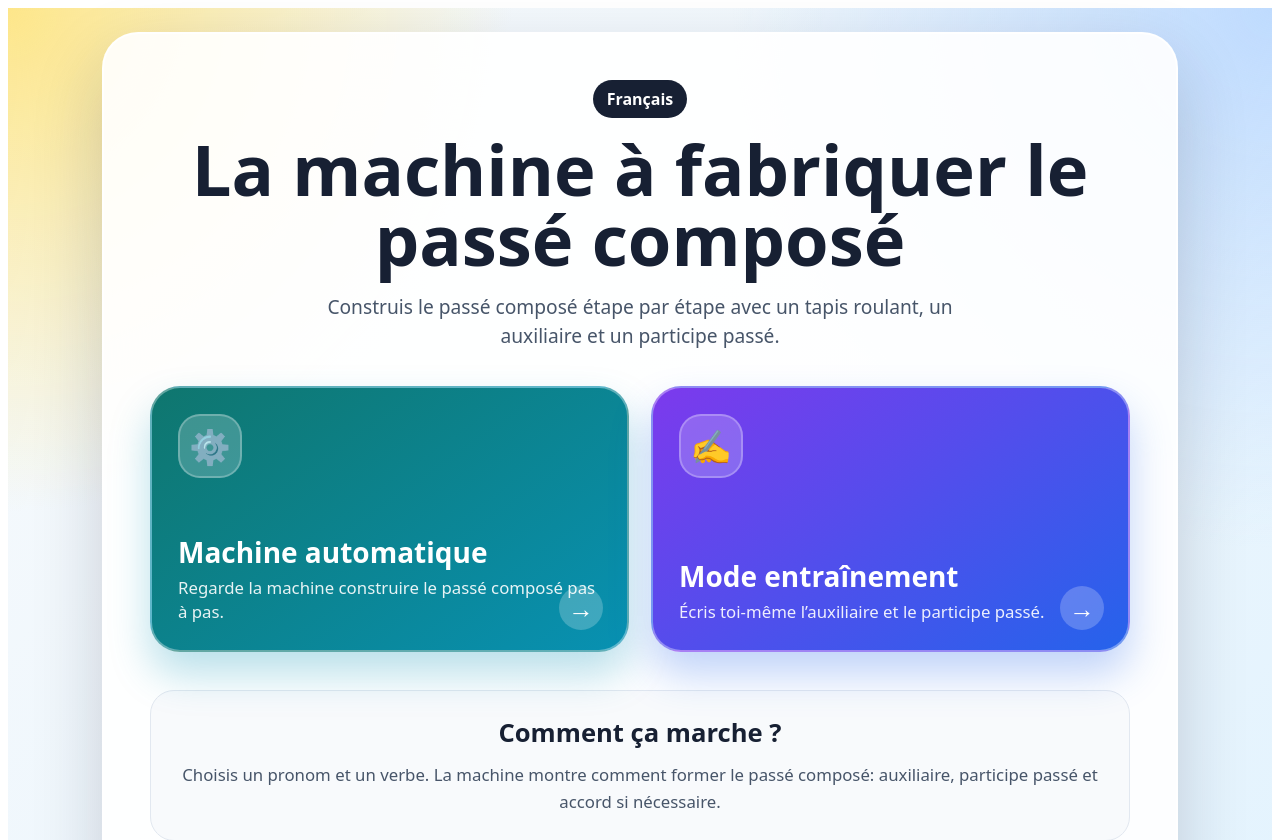
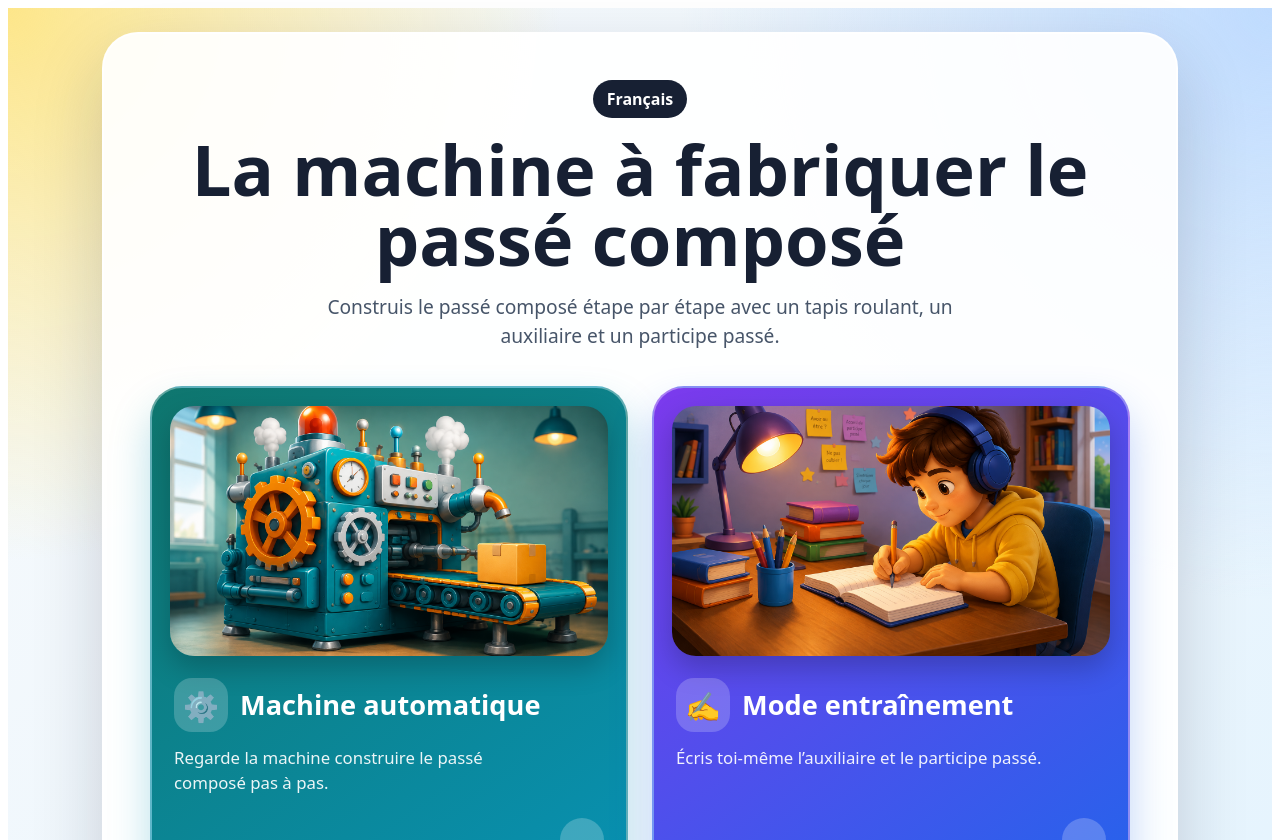
Before and after one commit to ossthun/machinepc, a Next.js app: page / in a window 1280 px wide. Shown: the top 840 px of the page. Built offline with nearby package versions, Linux system fonts and the light colour scheme.

Commit message:
Enhance feature cards with images and styles

```diff
--- a/pages/index.js
+++ b/pages/index.js
@@ -17,30 +17,58 @@ export default function Home() {
 
         <div style={styles.featureGrid}>
           <Link href="/passe-compose-machine" style={styles.featureCard}>
-            <div style={styles.featureIcon}>⚙️</div>
-            <div>
-              <h2 style={styles.featureTitle}>Machine automatique</h2>
+            <img
+              src="/machine-card.png"
+              alt="Machine du passé composé"
+              style={styles.cardImage}
+            />
+
+            <div style={styles.featureContent}>
+              <div style={styles.featureTop}>
+                <div style={styles.featureIcon}>⚙️</div>
+
+                <h2 style={styles.featureTitle}>
+                  Machine automatique
+                </h2>
+              </div>
+
               <p style={styles.featureText}>
                 Regarde la machine construire le passé composé pas à pas.
               </p>
+
+              <div style={styles.featureArrow}>→</div>
             </div>
-            <div style={styles.featureArrow}>→</div>
           </Link>
 
           <Link href="/passe-compose-training" style={styles.featureCardAlt}>
-            <div style={styles.featureIcon}>✍️</div>
-            <div>
-              <h2 style={styles.featureTitle}>Mode entraînement</h2>
+            <img
+              src="/training-card.png"
+              alt="Élève qui étudie le passé composé"
+              style={styles.cardImage}
+            />
+
+            <div style={styles.featureContent}>
+              <div style={styles.featureTop}>
+                <div style={styles.featureIcon}>✍️</div>
+
+                <h2 style={styles.featureTitle}>
+                  Mode entraînement
+                </h2>
+              </div>
+
               <p style={styles.featureText}>
                 Écris toi-même l’auxiliaire et le participe passé.
               </p>
+
+              <div style={styles.featureArrow}>→</div>
             </div>
-            <div style={styles.featureArrow}>→</div>
           </Link>
         </div>
 
         <section style={styles.infoSection}>
-          <h2 style={styles.sectionTitle}>Comment ça marche ?</h2>
+          <h2 style={styles.sectionTitle}>
+            Comment ça marche ?
+          </h2>
 
           <p style={styles.infoText}>
             Choisis un pronom et un verbe. La machine montre comment former le
@@ -141,7 +169,7 @@ const styles = {
     width: "100%",
     padding: "46px",
     borderRadius: "36px",
-    background: "rgba(255,255,255,.9)",
+    background: "rgba(255,255,255,.92)",
     textAlign: "center",
     boxShadow: "0 28px 70px rgba(15,23,42,.18)",
     border: "2px solid rgba(255,255,255,.9)",
@@ -174,75 +202,92 @@ const styles = {
 
   featureGrid: {
     display: "grid",
-    gridTemplateColumns: "repeat(auto-fit, minmax(280px, 1fr))",
-    gap: "22px",
+    gridTemplateColumns: "repeat(auto-fit, minmax(320px, 1fr))",
+    gap: "24px",
     marginBottom: "38px",
   },
 
   featureCard: {
-    position: "relative",
-    minHeight: "210px",
-    padding: "26px",
-    borderRadius: "30px",
-    textAlign: "left",
+    minHeight: "460px",
+    padding: "18px",
+    borderRadius: "32px",
+    overflow: "hidden",
     textDecoration: "none",
+    background: "linear-gradient(145deg, #0f766e, #0891b2)",
+    boxShadow: "0 22px 40px rgba(8,145,178,.28)",
     color: "white",
-    background:
-      "linear-gradient(145deg, #0f766e, #0891b2)",
-    boxShadow: "0 22px 40px rgba(8,145,178,.28)",
-    overflow: "hidden",
     display: "flex",
     flexDirection: "column",
-    justifyContent: "space-between",
     border: "2px solid rgba(255,255,255,.35)",
   },
 
   featureCardAlt: {
-    position: "relative",
-    minHeight: "210px",
-    padding: "26px",
-    borderRadius: "30px",
-    textAlign: "left",
+    minHeight: "460px",
+    padding: "18px",
+    borderRadius: "32px",
+    overflow: "hidden",
     textDecoration: "none",
+    background: "linear-gradient(145deg, #7c3aed, #2563eb)",
+    boxShadow: "0 22px 40px rgba(37,99,235,.28)",
     color: "white",
-    background:
-      "linear-gradient(145deg, #7c3aed, #2563eb)",
-    boxShadow: "0 22px 40px rgba(37,99,235,.28)",
-    overflow: "hidden",
     display: "flex",
     flexDirection: "column",
-    justifyContent: "space-between",
     border: "2px solid rgba(255,255,255,.35)",
   },
 
+  cardImage: {
+    width: "100%",
+    height: "250px",
+    objectFit: "cover",
+    borderRadius: "24px",
+    marginBottom: "18px",
+    boxShadow: "0 12px 28px rgba(0,0,0,.22)",
+    display: "block",
+  },
+
+  featureContent: {
+    position: "relative",
+    textAlign: "left",
+    padding: "4px 4px 8px",
+    flex: 1,
+  },
+
+  featureTop: {
+    display: "flex",
+    alignItems: "center",
+    gap: "12px",
+    marginBottom: "14px",
+  },
+
   featureIcon: {
-    width: "64px",
-    height: "64px",
-    borderRadius: "22px",
+    width: "54px",
+    height: "54px",
+    borderRadius: "18px",
     background: "rgba(255,255,255,.2)",
     display: "grid",
     placeItems: "center",
-    fontSize: "2.1rem",
-    boxShadow: "inset 0 0 0 2px rgba(255,255,255,.25)",
+    fontSize: "1.8rem",
+    flexShrink: 0,
   },
 
   featureTitle: {
-    margin: "20px 0 8px",
-    fontSize: "1.75rem",
+    margin: 0,
+    fontSize: "1.7rem",
     lineHeight: 1.1,
   },
 
   featureText: {
     margin: 0,
-    color: "rgba(255,255,255,.9)",
+    color: "rgba(255,255,255,.92)",
     fontSize: "1.05rem",
     lineHeight: 1.45,
+    paddingRight: "56px",
   },
 
   featureArrow: {
     position: "absolute",
-    right: "24px",
-    bottom: "20px",
+    right: "4px",
+    bottom: "4px",
     width: "44px",
     height: "44px",
     borderRadius: "50%",
```
